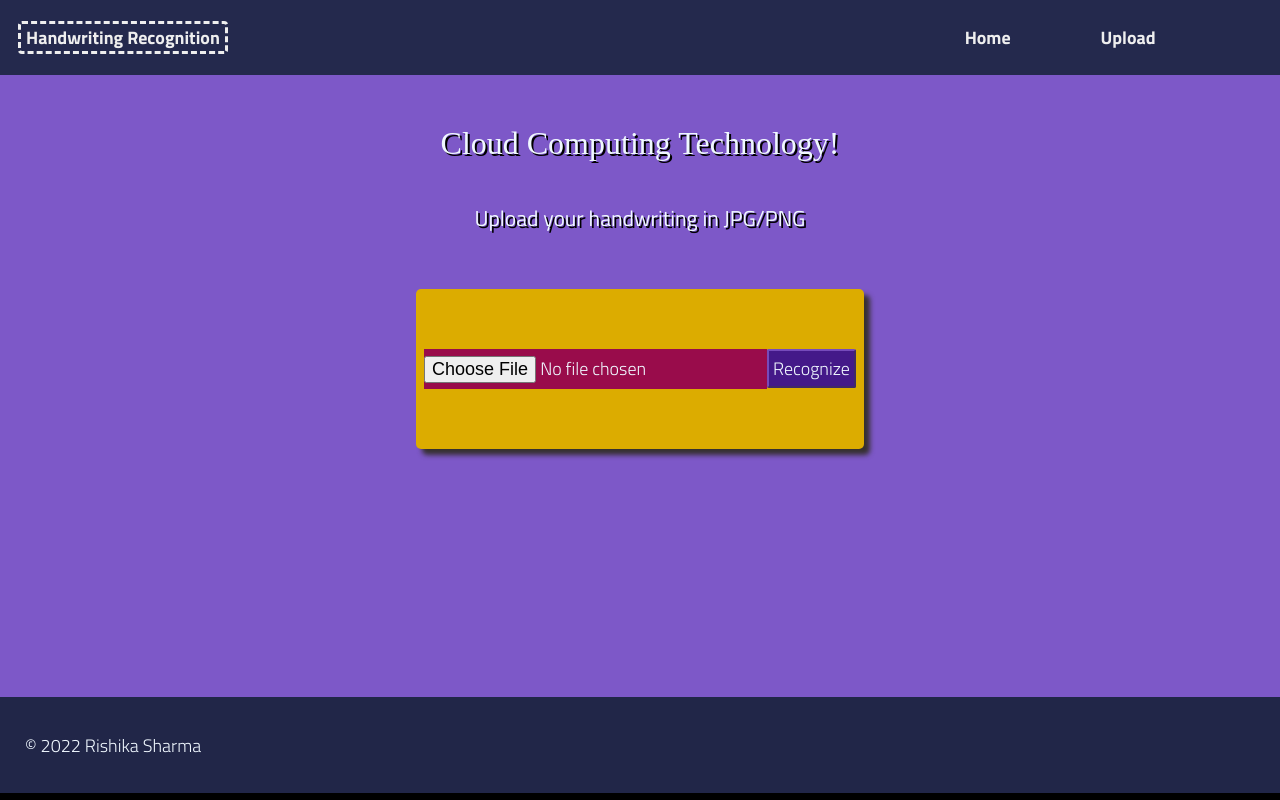
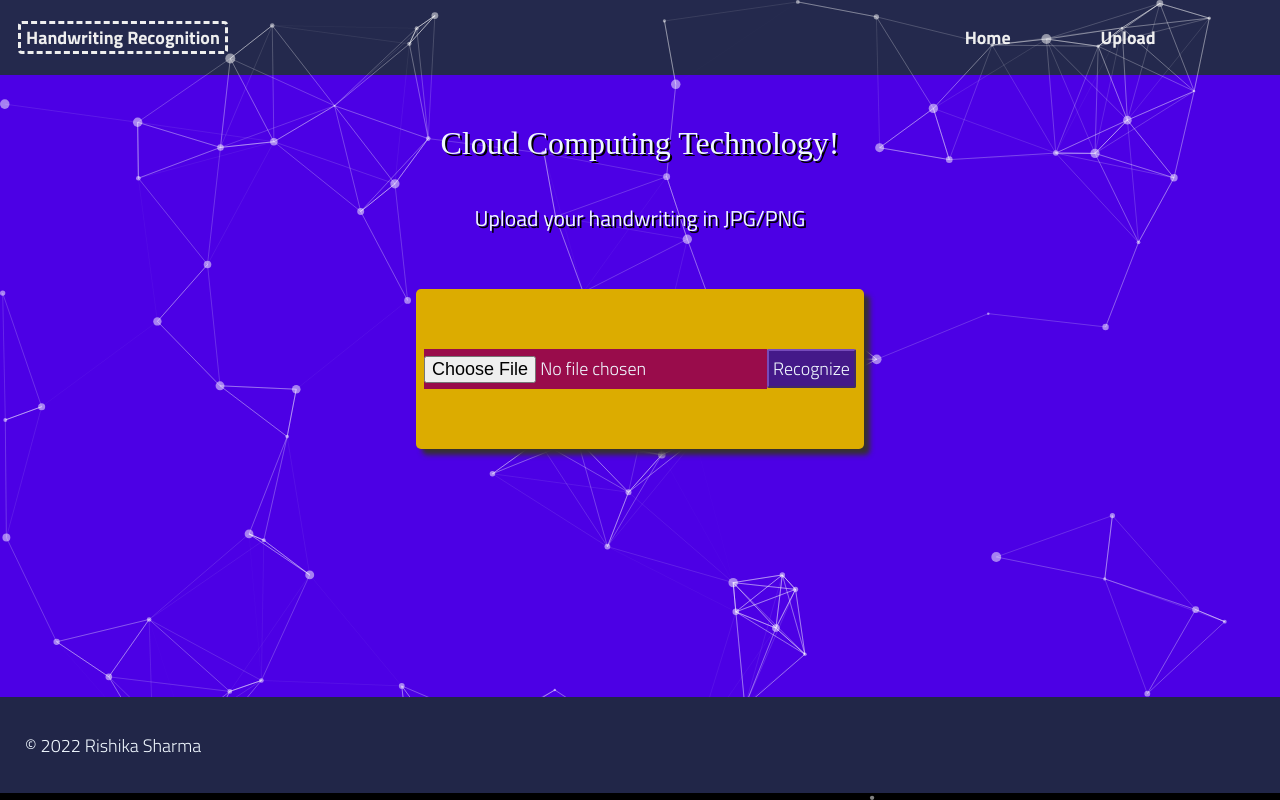
Before and after one commit to RishikaSharma369/Handwriting-Recognition, a React (Create React App) app: page /upload in a window 1280 px wide. Built offline with nearby package versions, Linux system fonts and the light colour scheme.

Commit message:
updated upload frontend

```diff
--- a/package.json
+++ b/package.json
@@ -13,7 +13,9 @@
     "react-router-dom": "^6.4.3",
     "react-scripts": "5.0.0",
     "react-toastify": "^9.1.1",
+    "react-tsparticles": "^2.5.3",
     "sass": "^1.56.1",
+    "tsparticles": "^2.5.3",
     "web-vitals": "^2.1.4"
   },
   "scripts": {
--- a/src/Styles/footer.css
+++ b/src/Styles/footer.css
@@ -21,6 +21,7 @@
 }
 
 .footer h1{
+
 	position: absolute;
 	left: 25px;
 
--- a/src/Styles/main.css
+++ b/src/Styles/main.css
@@ -15,7 +15,8 @@
 
 }
 
-header {
+.header {
+
 	display: flex;
 	align-items: center;
 	justify-content:space-between;
@@ -26,7 +27,7 @@ header {
 
 
 }
-header h3{
+.header h3{
 
 	border-radius: 4px;
 	padding: 0px 5px 0px 5px;
@@ -50,7 +51,7 @@ nav a:hover {
 	text-decoration-line: underline;
 }
 
-header .nav-btn {
+.header .nav-btn {
 	padding: 5px;
 	cursor: pointer;
 	background: transparent;
@@ -62,7 +63,7 @@ header .nav-btn {
 	font-size: 1.6rem;
 }
 
-header div,
+.header div,
 nav {
 	display: flex;
 	align-items: center;
@@ -71,12 +72,12 @@ nav {
 }
 
 @media only screen and (max-width: 1024px) {
-	header .nav-btn {
+	.header .nav-btn {
 		visibility:visible;
 		opacity: 1;
 	}
 
-	header nav {
+	.header nav {
 		position: fixed;
 		top: 0;
 		left: 0;
@@ -92,7 +93,7 @@ nav {
 		transform: translateY(-100vh);
 	}
 
-	header .responsive_nav {
+	.header .responsive_nav {
 		transform: none;
 	}
 
--- /dev/null
+++ b/src/Styles/tsparticles.css
@@ -0,0 +1,23 @@
+*{
+    padding: 0;
+	margin: 0;
+	box-sizing: border-box;
+
+}
+
+#container {
+    position: relative
+}
+
+#tsparticles{
+
+    position:absolute;
+    top: 20%;
+    left: 0;
+    bottom: 0;
+    right: 0;
+    padding: 0;
+    margin: 0;
+    z-index: 0;
+
+}
--- a/src/Styles/upload.css
+++ b/src/Styles/upload.css
@@ -8,14 +8,13 @@
 
 
 .main2 {
-    background-color:rgb(125, 88, 200);
+    background-color:rgb(76, 0, 229);
     background-size: contain;
     position: relative;
     top: 50px;
     background-size: cover;
     height: 84vh;
     margin-top: -50px;
-
 
 }
 
--- a/src/components/Navbar.jsx
+++ b/src/components/Navbar.jsx
@@ -10,7 +10,7 @@ function Navbar() {
 	};
 
 	return (
-		<header>
+		<header className="header">
 			<h3>Handwriting Recognition</h3>
 			<nav ref={navRef}>
 				<a href="/#">Home</a>
--- /dev/null
+++ b/src/components/Parti.jsx
@@ -0,0 +1,97 @@
+import { useCallback } from "react";
+import Particles from "react-tsparticles";
+import { loadFull } from "tsparticles";
+import "../Styles/tsparticles.css";
+const Parti = () => {
+    const particlesInit = useCallback(async engine => {
+        console.log(engine);
+        // you can initiate the tsParticles instance (engine) here, adding custom shapes or presets
+        // this loads the tsparticles package bundle, it's the easiest method for getting everything ready
+        // starting from v2 you can add only the features you need reducing the bundle size
+        await loadFull(engine);
+    }, []);
+
+    const particlesLoaded = useCallback(async container => {
+        await console.log(container);
+    }, []);
+
+    return (
+        <div id="container">
+        <Particles
+            id="tsparticles"
+            init={particlesInit}
+            loaded={particlesLoaded}
+            options={{
+
+                fpsLimit: 100,
+                interactivity: {
+                    events: {
+                        onClick: {
+                            enable: false,
+                            mode: "push",
+                        },
+                        onHover: {
+                            enable: false,
+                            mode: "repulse",
+                        },
+                        resize: true,
+                    },
+                    modes: {
+                        push: {
+                            quantity: 4,
+                        },
+                        repulse: {
+                            distance: 200,
+                            duration: 1,
+                        },
+                    },
+                },
+                particles: {
+                    color: {
+                        value: "#ffffff",
+                    },
+                    links: {
+                        color: "#ffffff",
+                        distance: 150,
+                        enable: true,
+                        opacity: 0.5,
+                        width: 1,
+                    },
+                    collisions: {
+                        enable: true,
+                    },
+                    move: {
+                        directions: "bottom",
+                        enable: true,
+                        outModes: {
+                            default: "bounce",
+                        },
+                        random: false,
+                        speed: 3,
+                        straight: false,
+                    },
+                    number: {
+                        density: {
+                            enable: true,
+                            area: 800,
+                        },
+                        value: 80,
+                    },
+                    opacity: {
+                        value: 0.5,
+                    },
+                    shape: {
+                        type: "circle",
+                    },
+                    size: {
+                        value: { min: 1, max: 5 },
+                    },
+                },
+                detectRetina: true,
+            }}
+        />
+        </div>
+    );
+};
+
+export default Parti;
--- a/src/components/Upload.jsx
+++ b/src/components/Upload.jsx
@@ -3,9 +3,12 @@ import React, {useState} from 'react';
 import Result from './Result';
 import axios from 'axios';
 import {toast} from 'react-toastify';
+import Parti from './Parti';
 import "../Styles/upload.css";
+import Navbar from './Navbar';
 
 function AllInOne() {
+
   const [file, setFile] = useState()
   const [result, setResult] = useState(false)
   const [resultText, setResultText] = useState("")
@@ -48,6 +51,8 @@ function AllInOne() {
     result?<Result text={resultText} file={file}/>:
 
     <div className='main2'>
+
+      <Parti/>
       <div className='text2'>
        <div className='txt'>
        <h1>Cloud Computing Technology!</h1>
```
Also changed, not shown: src/config/particle.json (added, +116 -0 lines), 1 other file (tests, documents, lock files or other folders).
